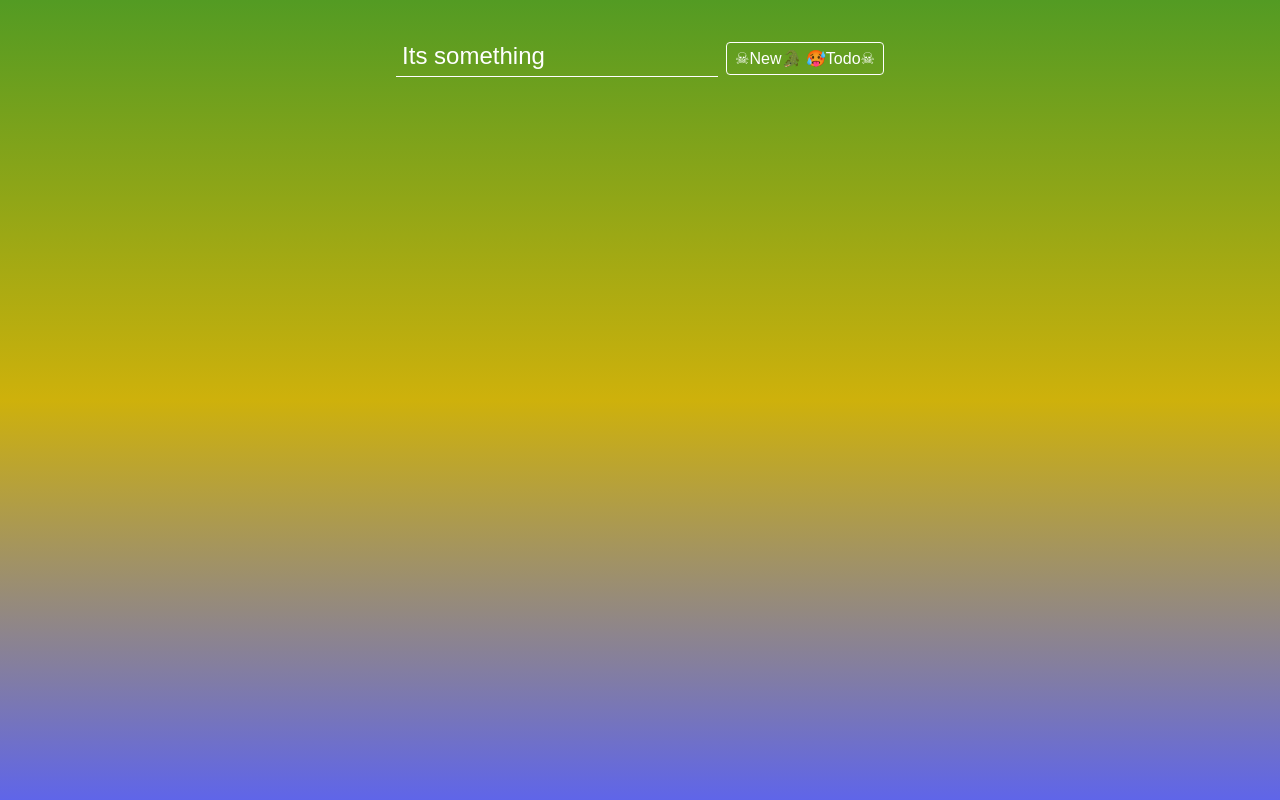
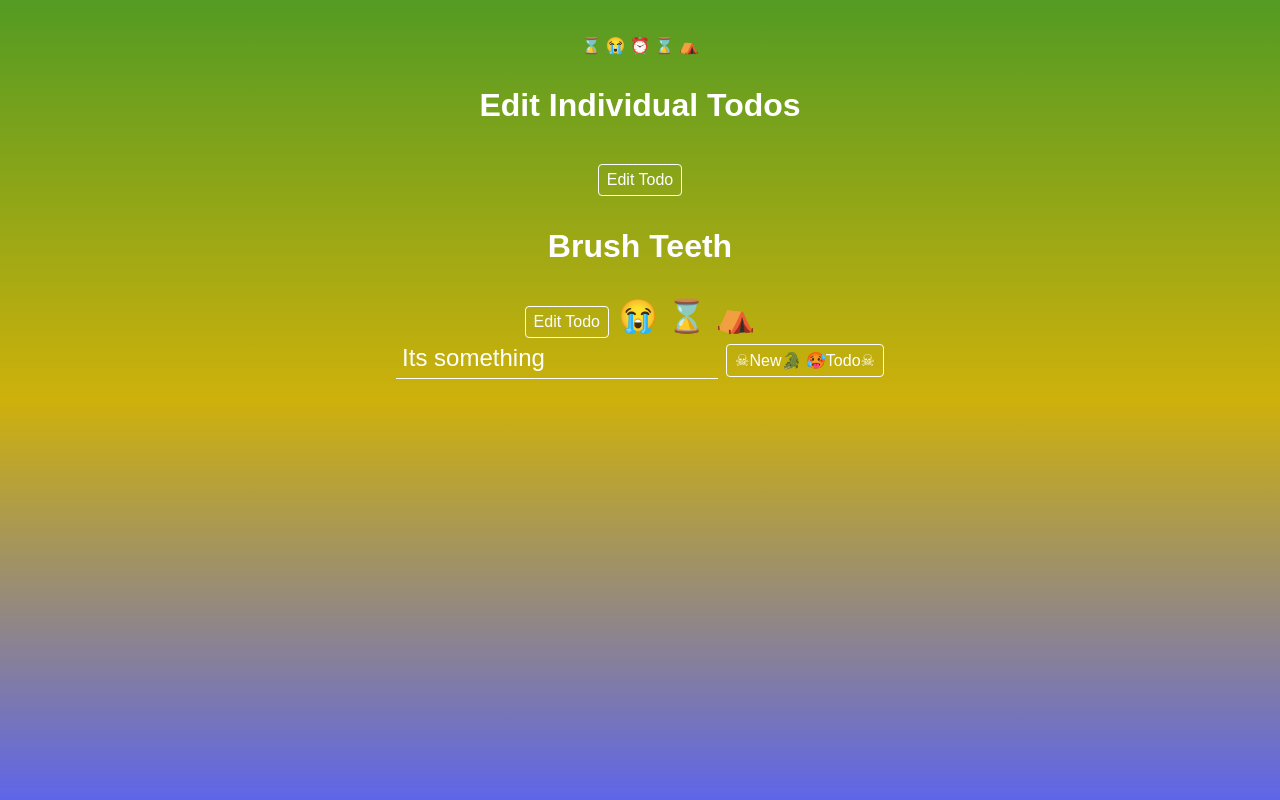
Before and after one commit to bloominstituteoftechnology/reducer-todo, a React (Create React App) app in the folder todo/: page / in a window 1280 px wide. Built offline with nearby package versions, Linux system fonts and the light colour scheme.

Commit message:
Starting to work

```diff
--- a/todo/src/App.js
+++ b/todo/src/App.js
@@ -50,6 +50,9 @@ const   App = () =>{
   const [newTodoText, setNewTodoText] = useState([todolist]);
   const [state, dispatch] = useReducer(todoReducer, initTodoState);
   const [sub,setSub] = useState(false);
+
+
+
   const handleSubmit = (subState) =>{
     // e.preventDefault();
 
@@ -59,18 +62,15 @@ const   App = () =>{
       type: ADD_TODO,
       payload: subState
   })
-  todolist.push({subState})
-  setSub(!sub)
+  todolist.push({item:subState, id: Date(), completed: false})
+  // setSub(!sub)
   }
 
 
     return (
       <div className="App">
-         {sub &&
-         <h1>
-            {todolist.map( (e,i) =>{
-              return <p>{e.item}</p>
-            })}{" ⌛ 😭 ⏰ ⌛ ⛺ "}
+       {" ⌛ 😭 ⏰ ⌛ ⛺ "}
+       <h1>
             <i
               className="far fa-edit"
               onClick={() => {
@@ -81,8 +81,8 @@ const   App = () =>{
         </h1>
 
 
-}
-        <TodoForm  handleSubmit={handleSubmit} />
+       <TodoList key={todolist.id}todolist={todolist} />
+       <TodoForm  handleSubmit={handleSubmit} />
       </div>
     );
 
--- a/todo/src/Components/Todo.js
+++ b/todo/src/Components/Todo.js
@@ -1,26 +1,37 @@
 import React from "react";
 
-const Todo = (props) => {
-  const handleClick = () => {
-    props.dispatch(props.item.id);
+class Todo extends React.Component {
+  constructor(props){
+    super(props);
+    this.state ={
+      item:'',id:'',completed:false
+    }
+  }
+
+    handleClick = () => {
+    this.props.dispatch(this.props.todolist.id);
   };
 
+  render(){
     return (
       <>
       <div
-      onClick={handleClick}
-      className={`item${props.item.completed ? " completed" : ""}`}
+        onClick={this.handleClick}
+        className={` ${this.props.completed ? " completed" : ""}`}
       >
-      <p>{props.item.task}</p>
+        <p>{this.props.item}</p>
       </div>
 
         <button className="clear-btn"
-      onClick={props.editTodo}>
+        onClick={!this.props.completed}>
           Edit Todo
         </button>
       </>
 
     );
+  }
+
+
 };
 
 export default Todo;
--- a/todo/src/Components/TodoList.js
+++ b/todo/src/Components/TodoList.js
@@ -4,9 +4,18 @@ import Todo from "./Todo"
 
 const TodoList = (props) =>{
 
+    return(
         <div className="todo-list">
         <h1>
-                    {props.state.item}{" 😭 ⌛ ⛺ "}
+           {props.todolist.map((i) =>{
+            //    return <p>{i.item} </p>
+            return <Todo
+            key={i.id}
+            item={i.item}
+            // toggleDone={props.toggleDone}
+            // clearTodos={props.clearTodos}
+          />
+           })}{" 😭 ⌛ ⛺ "}
                <i
                    className="far fa-edit"
                    onClick={() => {
@@ -14,8 +23,11 @@ const TodoList = (props) =>{
                    }}
                />
        </h1>
-        <Todo/>
+
+
+
 </div>
+    )
 
 
 }
```
Also changed, not shown: todo/src/Components/TodoList2.js (added, +22 -0 lines). Lines whose indentation alone changed are shown as unchanged.
